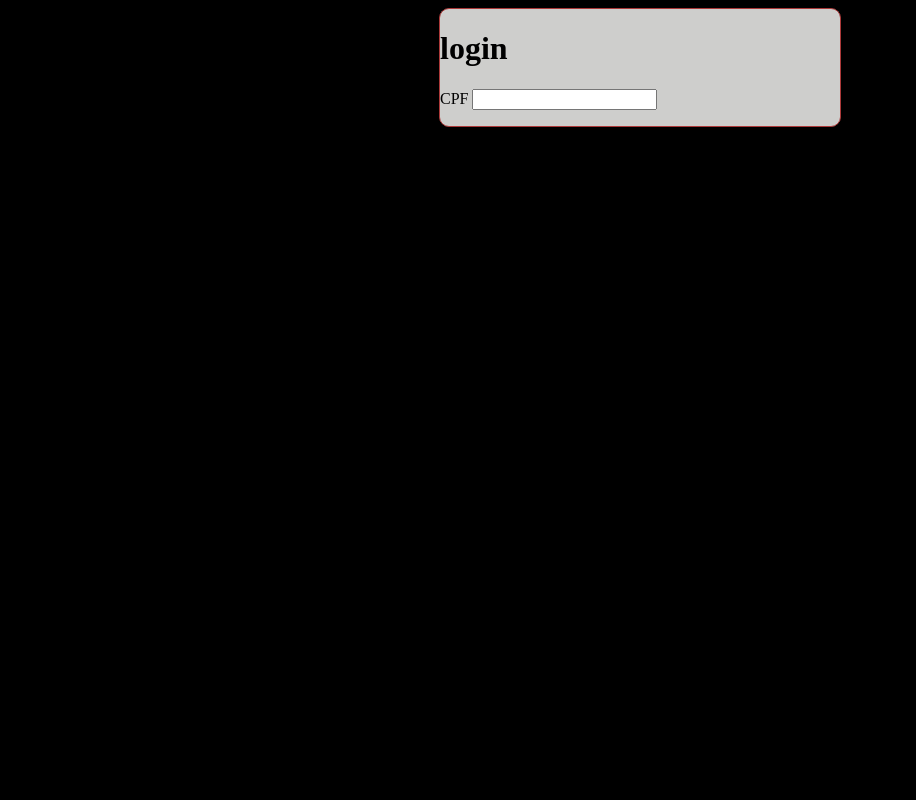
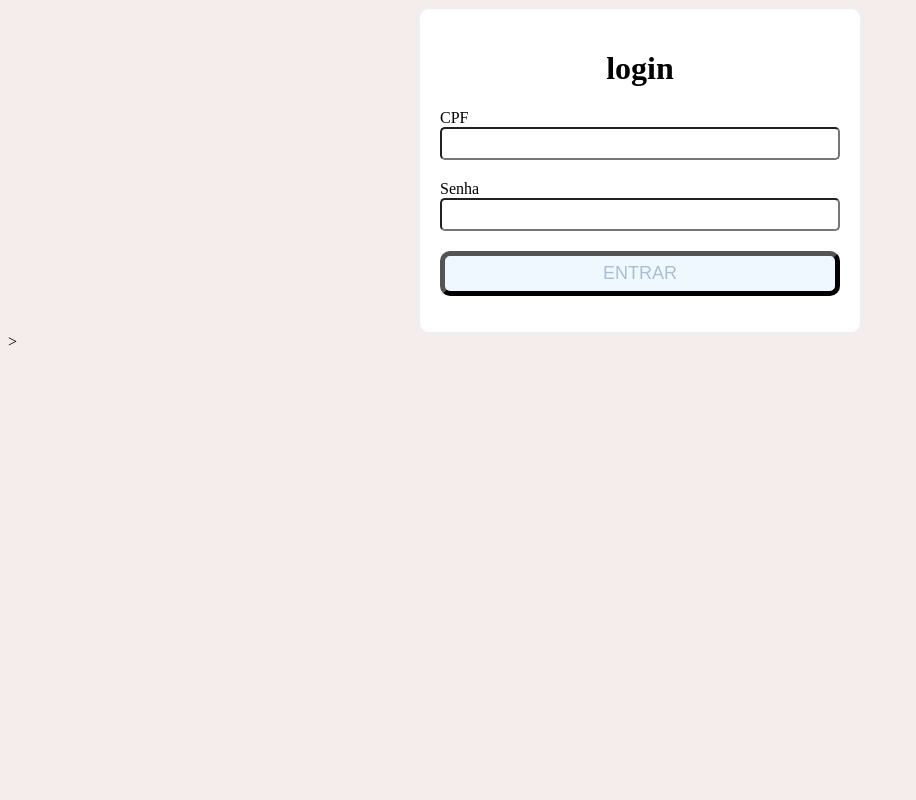
Before and after one commit to Natalyifb0016/Flask-modelo, a Flask app: page / in a window 1280 px wide. Shown: the whole page, without its empty margins (0-916 px from the left). Run offline with Flask 3, Linux system fonts and the light colour scheme.

Commit message:
novo esquema

```diff
--- a/app.py
+++ b/app.py
@@ -1,4 +1,4 @@
-from flask import Flask, render_template
+from flask import Flask, render_template, request, redirect
 
 app = Flask(__name__)
 
@@ -10,5 +10,15 @@ def login():
 def painel():
     return render_template("painel.html")
 
+@app.route("/verificar", methods=['POST'])
+def verificar():
+
+    cpf = request.form.get('cpf')
+    senha = request.form.get('senha')
+
+    print('tentando login com:', cpf,'/senha: ', senha)
+
+    return redirect('/')
+
 if __name__ == "__main__":
     app.run(debug=True)
--- a/static/style.css
+++ b/static/style.css
@@ -1,7 +1,25 @@
-body{background-color:rgb(0, 0, 0)}
+body{background-color:rgb(245, 236, 236)}
 .cartao{
     margin: auto;
     width: 400px;
-    background-color: rgb(206, 206, 204);
-    border: 1px solid rgb(172, 57, 57);
-    border-radius: 10px;}
+    background-color: rgb(255, 255, 255);
+    border: 1px solid  rgb(230, 241, 253);
+    border-radius: 10px;
+    padding: 20px;}
+
+    label{width: 100%;}
+
+    input{width: 100%;
+    margin-bottom: 20px;
+    border-radius: 5px;
+    padding: 7px;}
+
+    button{background-color: aliceblue;
+        color:rgb(167, 191, 212);
+        border-width: 5px;
+        border-radius: 10px;
+        width: 100%;
+        padding: 7px;
+        font-size: 18px;}
+
+        h1{text-align: center;}
--- a/templates/login.html
+++ b/templates/login.html
@@ -5,10 +5,13 @@
         </head>
         <body>
             <div class="cartao">
-                <form>
+                <form action="verificar" method="POST">
              <h1>login</h1>
              <label>CPF</label>
-             <input type="text">
+             <input type="text" name="CPF">
+             <label>Senha</label>
+             <input type="password" name="senha">
+             <button type="submit">ENTRAR</button>
                 </form>
             </div>
             </body>
```
